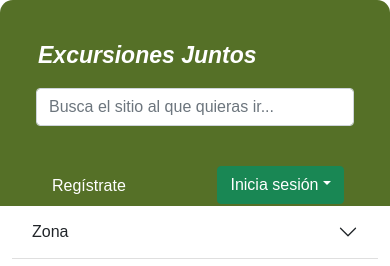
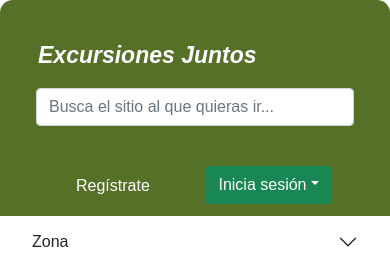
Before and after one commit to irenesj/excursiones, a React (Create React App) app: page / in a window 390 px wide. Shown: the top 266 px of the page. Built offline with nearby package versions, Linux system fonts and the light colour scheme; no server answers.

Commit message:
Continuing with the responsive design

```diff
--- a/src/components/LandingPageUserProfile.js
+++ b/src/components/LandingPageUserProfile.js
@@ -1,5 +1,5 @@
 import React from 'react';
-import { Button, SplitButton, Dropdown } from 'react-bootstrap';
+import { Button, SplitButton, Dropdown, Container, Row, Col } from 'react-bootstrap';
 import { Link } from 'react-router-dom';
 import { useSelector, useDispatch } from 'react-redux';
 import 'bootstrap/dist/css/bootstrap.css';
@@ -7,11 +7,11 @@ import styles from '../css/LandingPageUserProfile.module.css';
 import { logout } from '../slicers/loginSlice';
 
 
-function LandingPageUserProfile(props){
+function LandingPageUserProfile(props) {
 
 
     const logoutDispatch = useDispatch();
-    const { token } = useSelector( (state) => state.loginReducer);
+    const { token } = useSelector((state) => state.loginReducer);
     // Variable that saves the text that says welcome to the user that just had log in
     const text = <div>Bienvenido/a, {props.name}</div>
 
@@ -23,8 +23,10 @@ function LandingPageUserProfile(props){
 
         method: 'DELETE',
         mode: 'cors',
-        headers: { 'Content-Type': 'application/json',
-                    'Authorization': `Bearer ${token}` }
+        headers: {
+            'Content-Type': 'application/json',
+            'Authorization': `Bearer ${token}`
+        }
 
     };
 
@@ -34,13 +36,13 @@ function LandingPageUserProfile(props){
 
         fetch(url, options)
             .then((resp) => resp.json())
-        .then(function(data) {
+            .then(function (data) {
 
                 logoutDispatch(logout());
                 delete localStorage['token'];
 
             })
-        .catch(function(error) {
+            .catch(function (error) {
 
                 console.log(error);
 
@@ -51,6 +53,9 @@ function LandingPageUserProfile(props){
 
     return (
 
+        <Container>
+            <Row>
+                <Col xs="12">
                     <SplitButton className={styles.userProfile} variant="success" title={text} >
                         <Dropdown.ItemText className={styles.dropdownText}><Link to='UserPage' className={styles.userProfile + " " + styles.black}>Perfil</Link></Dropdown.ItemText>
                         <Dropdown.Divider />
@@ -58,6 +63,10 @@ function LandingPageUserProfile(props){
                             <Button className={styles.logoutBtn} variant="success" onClick={logOut}>Cerrar sesión</Button>
                         </Dropdown.ItemText>
                     </SplitButton>
+                </Col>
+            </Row>
+        </Container>
+
 
     );
 }
--- a/src/components/NavigationBar.js
+++ b/src/components/NavigationBar.js
@@ -17,7 +17,7 @@ function NavigationBar(props) {
     const { login: isLoggedIn, user } = useSelector((state) => state.loginReducer);
 
     // Items that are displayed in the nav bar when no user is logged
-    const NoLoggedItems = <Container className="p-0">
+    const NoLoggedItems = <Container className={styles.noLoggedItems}>
         <Row>
             <Col xs="6">
                 <Nav.Item>
--- a/src/css/LandingPageUserProfile.module.css
+++ b/src/css/LandingPageUserProfile.module.css
@@ -1,5 +1,7 @@
 .userProfile{
 
+    padding-top: 15px;
+    padding-bottom: 10px;
     color: black;
 }
 
--- a/src/css/NavigationBar.module.css
+++ b/src/css/NavigationBar.module.css
@@ -16,3 +16,8 @@
     text-decoration: none;
 
 }
+
+.noLoggedItems{
+
+    padding-bottom: 10px;
+}
```
Lines whose indentation alone changed are shown as unchanged.
